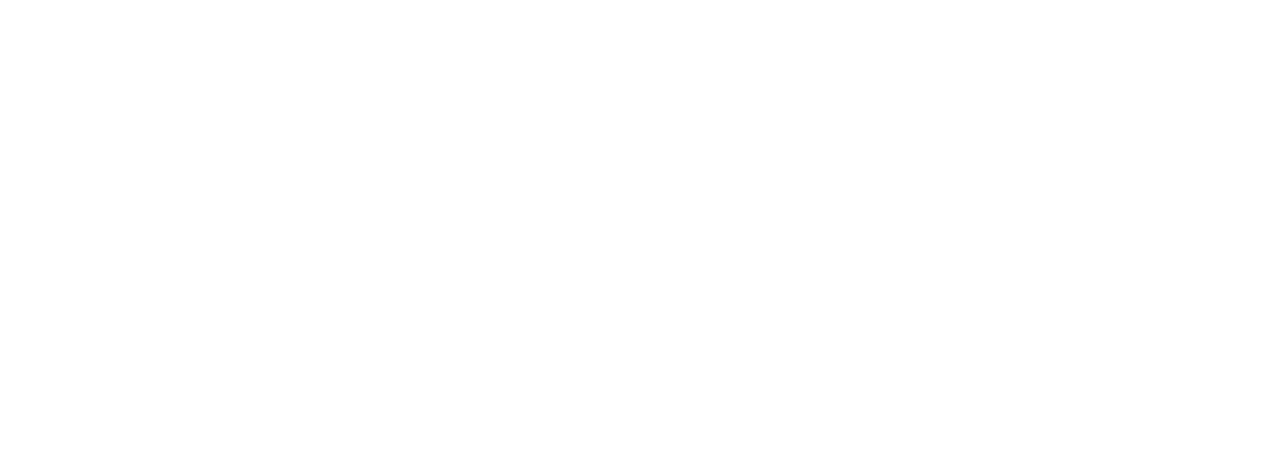
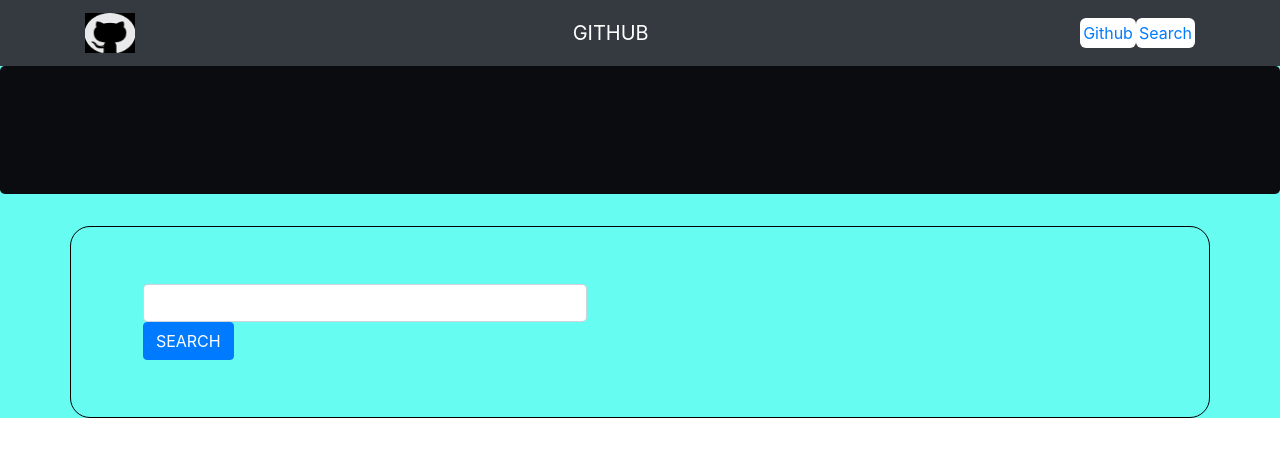
Before and after one commit to Julzpeter/Github, an Angular app: page /search in a window 1280 px wide. Shown: the top 456 px of the page. Built offline with nearby package versions, Linux system fonts and the light colour scheme.

Commit message:
corrects the indentation and adds the correct syntax

```diff
--- a/src/app/search/search.component.html
+++ b/src/app/search/search.component.html
@@ -2,7 +2,7 @@
   <div class="jumbotron">
 
   </div>
-  <div class="container" id="first"
+  <div class="container" id="first">
     <div class="row">
 
       <div class="col-md-5" id="search1">
```
